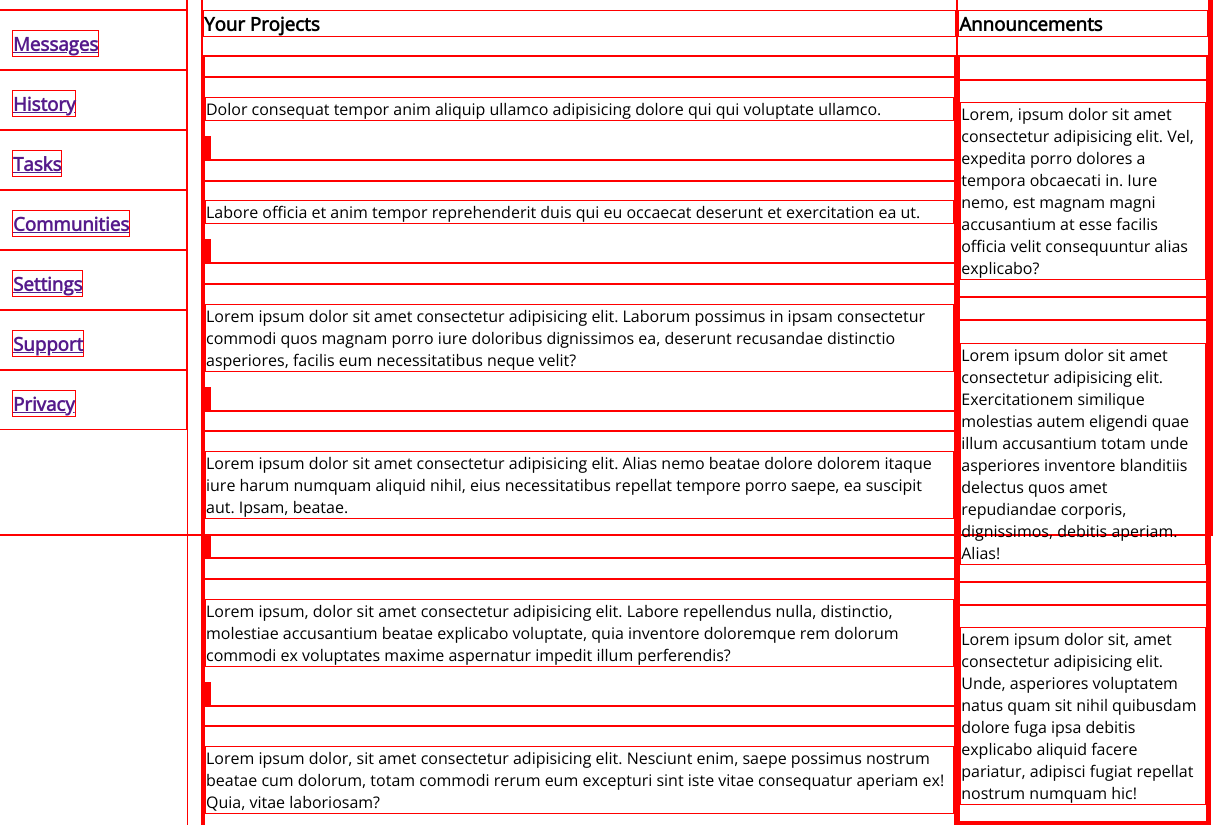
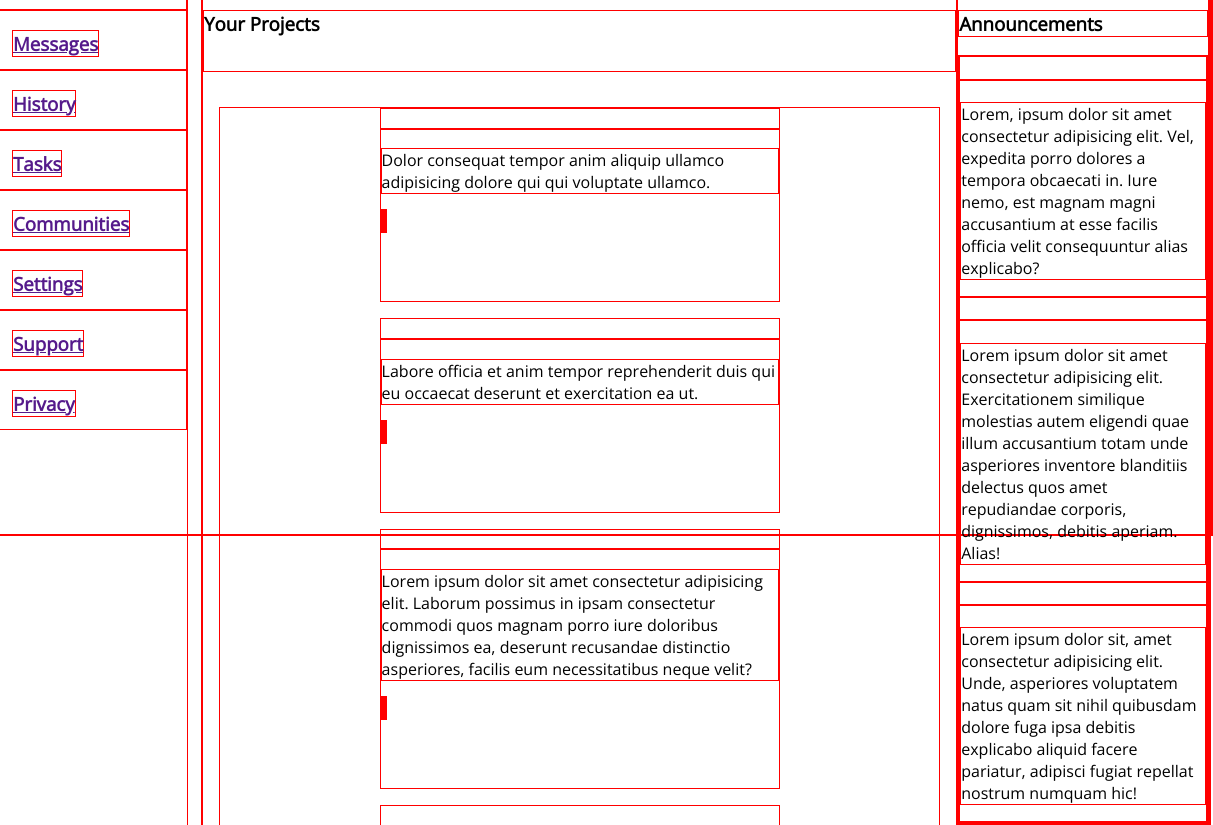
Before and after one commit to SilentStorm2k/dashboard, a plain HTML site: page index.html in a window 1280 px wide. Shown: the part 264-1089 px from the top of the page, 67-1280 px from the left. Drawn offline with nearby package versions, Linux system fonts and the light colour scheme.

Commit message:
feat: basic grid layout for projects added

```diff
--- a/css/styles.css
+++ b/css/styles.css
@@ -134,11 +134,18 @@ main {
     width: 4rem;
 }
 
-
-
-
 .project-container {
     grid-area: 3 / 1 / 5 / 2;
+    display: grid;
+    grid-template-rows: minmax(0, 100px) 1fr;
+}
+
+.projects {
+    display: grid;
+    grid-template-columns: repeat(auto-fit, minmax(100px, 400px));
+    justify-content: space-evenly;
+    gap: 1rem;
+    margin: 1rem;
 }
 
 .announcement-container {
```
